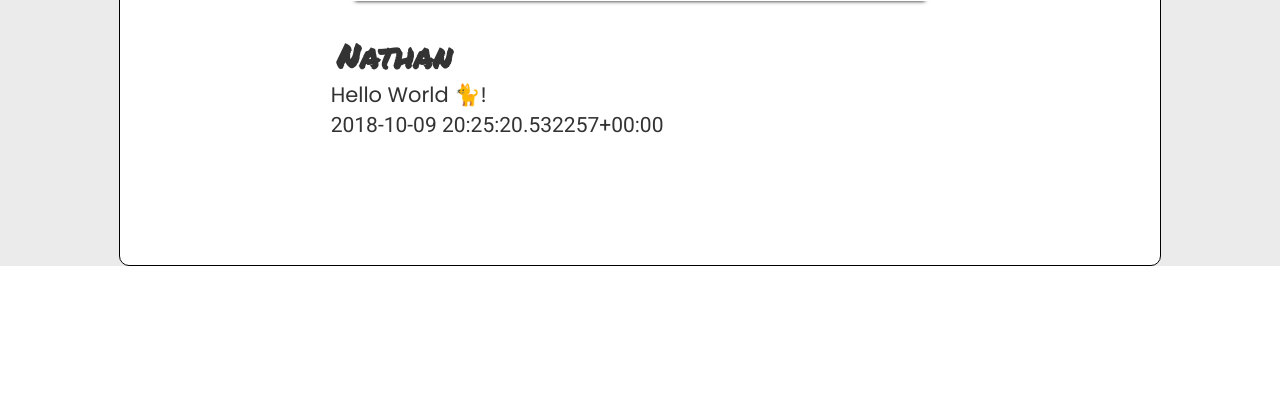
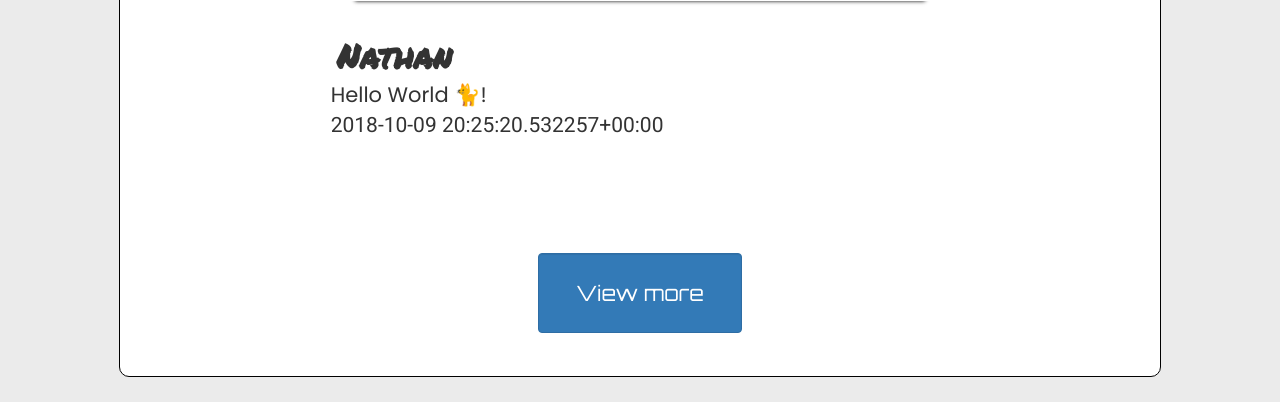
Before and after one commit to ElBrazilian/Meower, a Django app: template mews/templates/mews/home.html in a window 1280 px wide. Shown: the part 2336-2738 px from the top of the page. Before the commit the page ends 2602 px from the top, so only its background shows below. Run offline with Django 3.2, Linux system fonts and the light colour scheme; the template is opened without the code that fills it: values that come from a table or form of the project are taken from there, others are empty; data comes from the database, SQL or seed files in the repository; both versions use the stored data as it was after the commit; some libraries are stand-ins or nearby versions; some web fonts are replaced.

Commit message:
Pagination ajoutée

```diff
--- a/mews/templates/mews/get.html
+++ b/mews/templates/mews/get.html
@@ -1,4 +1,3 @@
-<div class="row">
 <div id="mews" class="col-lg-8 col-lg-offset-2 col-sm-10 col-sm-offset-1 col-xs-12">
 	{% for mew in mews %}
 		<div class="mew">
@@ -8,4 +7,3 @@
 		</div>
 	{% endfor %}
 </div>
-</div>
--- a/mews/templates/mews/home.html
+++ b/mews/templates/mews/home.html
@@ -47,6 +47,12 @@
 						{% endfor %}
 					</div>
 				</div>
+				<div class="row">
+					<div id="paginationParent">
+						<button id="pagination" class="form-control btn btn-primary">View more</button>
+
+					</div>
+				</div>
 			</div>
 		</div>
 
--- a/mews/templates/mews/static/client.js
+++ b/mews/templates/mews/static/client.js
@@ -56,7 +56,10 @@
 			$form = $('#form'),
 			$loading = $('#loading'),
 			$error = $('#error'),
-			$mews = $('#mews');
+			$mews = $('#mews'),
+			$pagination = $('#pagination');
+
+		var currentNumberOfMews = 5
 
 		$form.submit(function(e)
 		{
@@ -124,7 +127,7 @@
 						function(data)
 						{
 							$.get(
-								'mews/get/',
+								'mews/get/0-' + currentNumberOfMews,
 								function(data,textStatus,jqXHR)
 								{
 									// data = le html a remplacer
@@ -196,6 +199,29 @@
 			}
 		});
 
+		// PAGINATION
+		$pagination.click(function(e)
+		{
+			e.preventDefault();
+			currentNumberOfMews += 5;
+			$.get(
+				'mews/get/0-' + currentNumberOfMews,
+				function(data,textStatus,jqXHR)
+				{
+					if($mews.html() === $(data).html())
+					{
+						alert('No more mews to show !');
+					}
+					else
+					{
+						$mews.replaceWith($(data));
+						$mews = $('#mews');
+						$mews.show();
+					}
+				}
+			);
+		});
+
 
 
 	});
--- a/mews/templates/mews/static/style.css
+++ b/mews/templates/mews/static/style.css
@@ -51,6 +51,7 @@ body
 	background-color: white;
 	border:1px solid black;
 	margin-top:2%;
+	margin-bottom:2%;
 	padding:1% 2%;
 	border-radius: 10px;
 }
@@ -86,12 +87,32 @@ body
 	padding: 2% 4%;
 
 }
+#paginationParent
+{
+	margin-bottom:3%;
+	width:100%;
+}
+#pagination
+{
+	display:block;
+	width:20%;
+	height:80px;
+	font-family: 'Orbitron', sans-serif;
+	font-size:150%;
+	margin:0 auto;
+}
 #loading
 {
 	width:20%;
 	padding:10% 0;
 	margin: 0 auto;
 }
+@media (max-width: 1200px) {
+ 	#pagination
+ 	{
+ 		width:45%;
+ 	}
+ }
 @media (max-width: 1000px) {
  	#main h1 {
   	  font-size:450%;
@@ -113,6 +134,10 @@ body
 	{
 		font-size:250%;
 	}
+	#pagination
+	{
+		width:60%;
+	}
 }
 @media (max-width: 750px) {
  	#main h1 {
--- a/mews/urls.py
+++ b/mews/urls.py
@@ -22,6 +22,6 @@ from django.conf import settings
 
 urlpatterns = [
 	path('',views.home,name='home'),
-	path('mews/get/',views.getMews,name="getMews"),
+	path('mews/get/<int:first>-<int:last>/',views.getMews,name="getMews"),
 	path('mews/add/',views.newMew,name="newMew"),
 ]
```
Also changed, not shown: mews/views.py (+5 -3 lines), db.sqlite3, mews/migrations/0003_auto_20181011_2036.py (added), mews/migrations/0004_auto_20181011_2037.py (added). Lines whose indentation alone changed are shown as unchanged.
